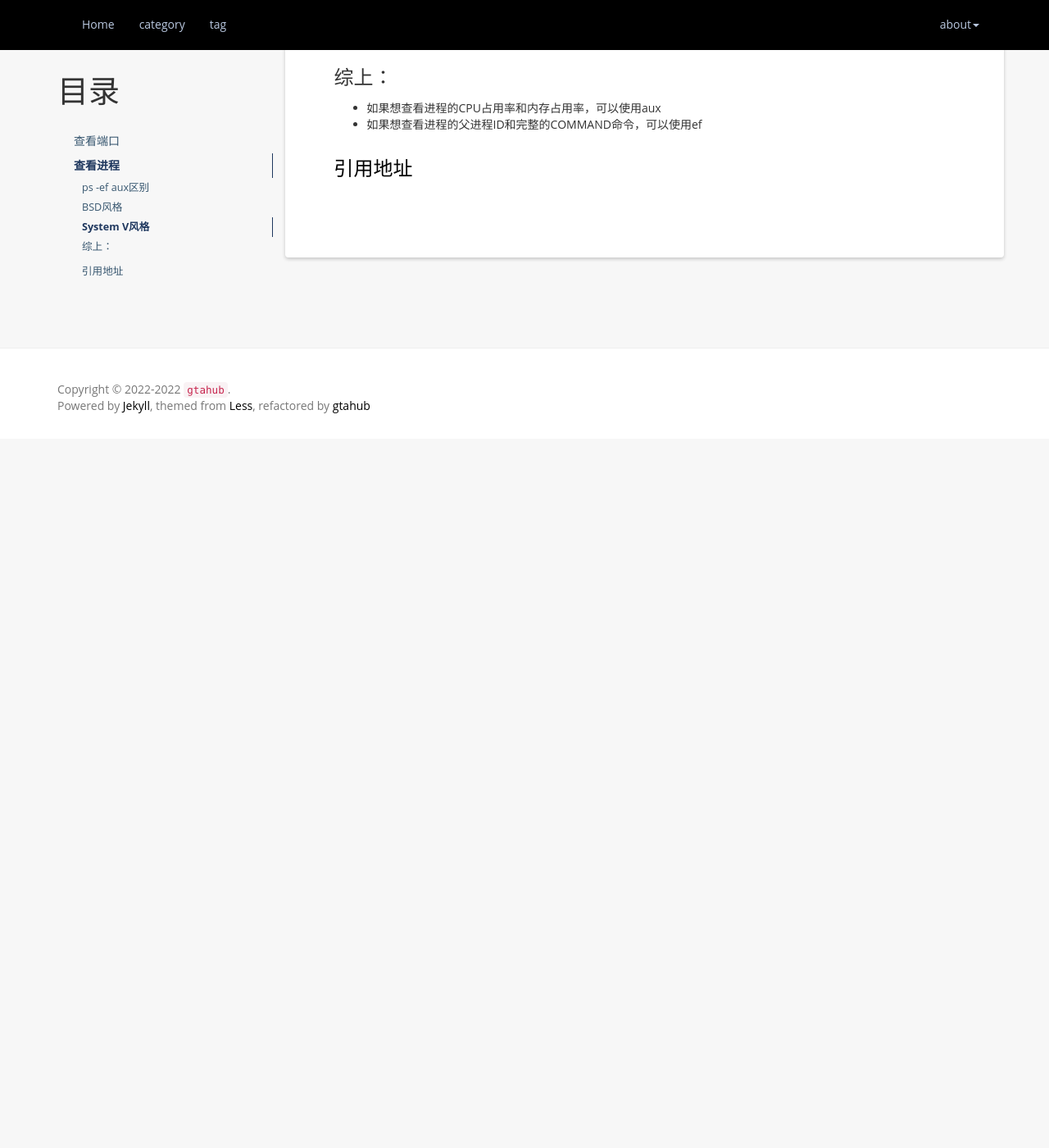
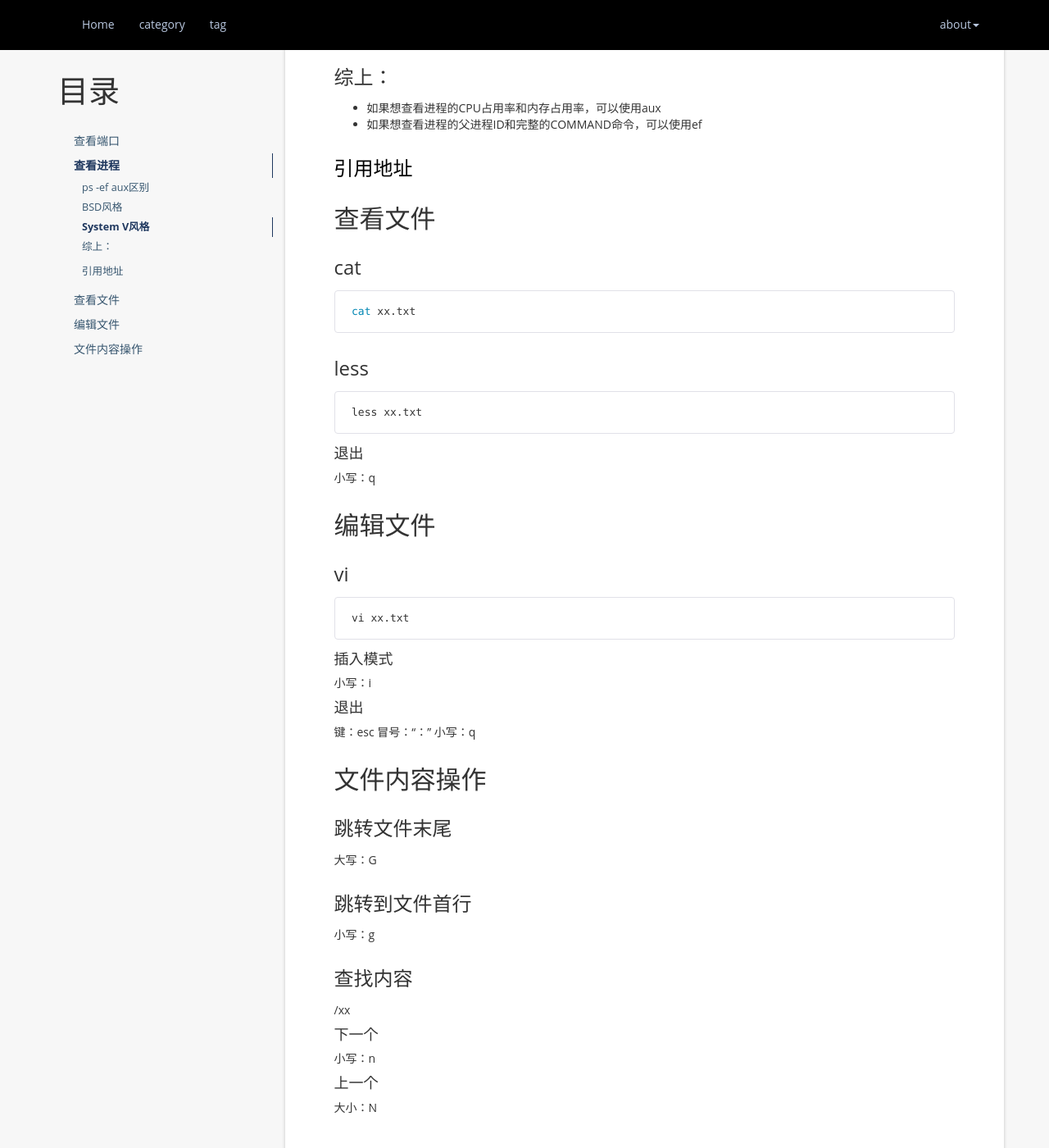
Before and after one commit to atgtahub/atgtahub.github.io, a Jekyll site: the page built from _posts/server/2022-11-30-linux-basic-command.md, in a window 1280 px wide and 1400 px high, scrolled down 2190 px. Shown: the whole window at 82% size. Built offline with Jekyll 4.4.1, drawn with Linux system fonts in a browser that asks for light colours; a script that is not in the unit is left out; comment, search, counter and statistics services are not loaded; before the commit the page ends 2725 px from its top, so only the background shows below that.

Commit message:
refactor(posts): 2022-11-30-linux-basic-command.md

````diff
--- a/_posts/server/2022-11-30-linux-basic-command.md
+++ b/_posts/server/2022-11-30-linux-basic-command.md
@@ -105,3 +105,64 @@ ps aux | grep java
 - 如果想查看进程的父进程ID和完整的COMMAND命令，可以使用ef
 
 ### <a href="http://t.zoukankan.com/fanren224-p-8457288.html" target="_blank">引用地址</a>
+
+
+## 查看文件
+
+### cat
+
+```sh
+cat xx.txt
+```
+
+### less
+
+```sh
+less xx.txt
+```
+
+#### 退出
+
+小写：q
+
+
+## 编辑文件
+
+### vi
+
+```sh
+vi xx.txt
+```
+
+#### 插入模式
+
+小写：i
+
+#### 退出
+
+键：esc
+冒号：“：”
+小写：q
+
+
+## 文件内容操作
+
+### 跳转文件末尾
+
+大写：G
+
+### 跳转到文件首行
+
+小写：g
+
+### 查找内容
+
+/xx
+
+#### 下一个
+
+小写：n
+
+#### 上一个
+
+大小：N
````
